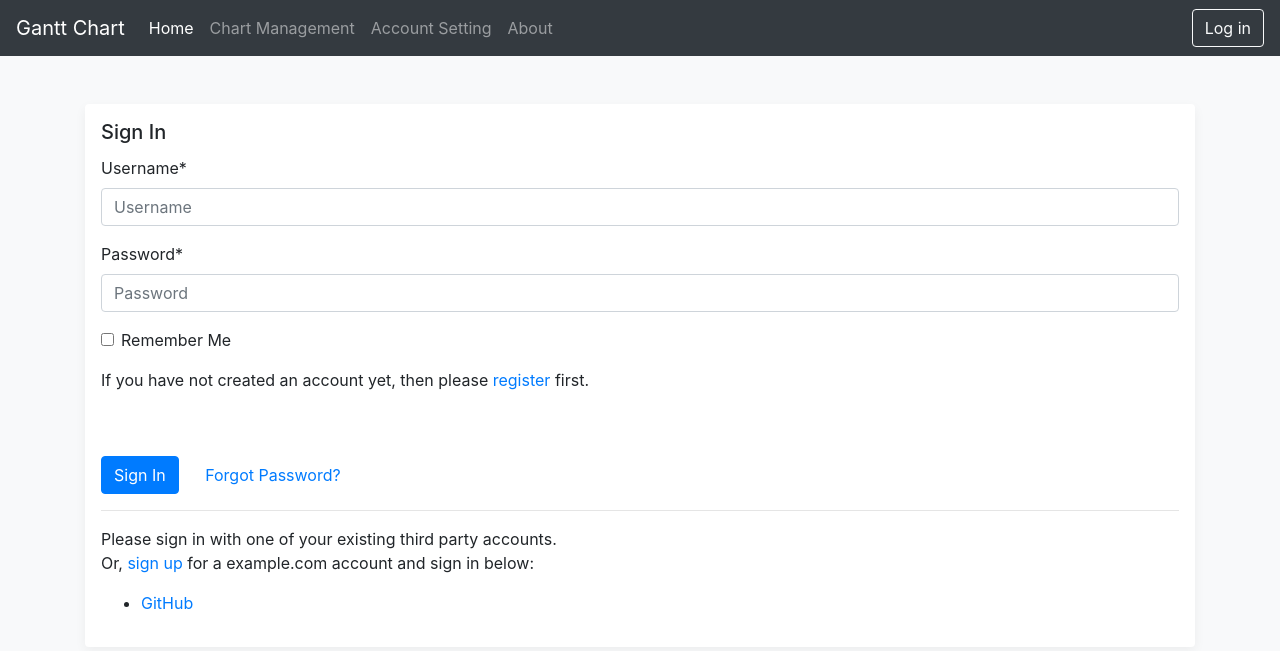
After one commit to NTUST-2019SE-Group22/Project_Gantt-Chart, a Django app: page /accounts/login/ in a window 1280 px wide. The commit adds this page. Shown: the top 651 px of the page. Run offline with Django 3.2, Linux system fonts and the light colour scheme; some libraries are stand-ins or nearby versions.

Commit message:
[Fix] missing templates

```diff
--- a/mysite/allauth_boostrap/templates/account/base.html
+++ b/mysite/allauth_boostrap/templates/account/base.html
@@ -13,14 +13,14 @@
 
   <title>{% block head_title %}{% endblock %}</title>
 
-  {% include 'account/parts/bootstrap.html' %}
+  {% include 'account/part/bootstrap.html' %}
 
   {% block custom_css %}
     <link href="{% static 'accounts/allauth-bootstrap4.css' %}" rel="stylesheet">
     <link href="{% static 'accounts/offcanvas.css' %}" rel="stylesheet">
   {% endblock %}
 
-  {% include 'account/parts/head.html' %}
+  {% include 'account/part/head.html' %}
 </head>
 
 <body class="bg-light">
--- a/mysite/allauth_boostrap/templates/account/layout_card.html
+++ b/mysite/allauth_boostrap/templates/account/layout_card.html
@@ -2,7 +2,7 @@
 
 {% block body %}
 <header>
-  {% include 'account/parts/header.html' %}
+  {% include 'account/part/header.html' %}
   </header>
 
   <main role="main" class="container ">
--- /dev/null
+++ b/mysite/allauth_boostrap/templates/account/part/already_logged_in.html
@@ -0,0 +1,5 @@
+{% load i18n %}
+{% load account %}
+
+{% user_display user as user_display %}
+<p><strong>{% trans "Note" %}:</strong> {% blocktrans %}you are already logged in as {{ user_display }}.{% endblocktrans %}</p>
--- /dev/null
+++ b/mysite/allauth_boostrap/templates/account/part/bootstrap.html
@@ -0,0 +1,3 @@
+{% load static %}
+
+<link rel="stylesheet" href="https://stackpath.bootstrapcdn.com/bootstrap/4.4.1/css/bootstrap.min.css" integrity="sha384-Vkoo8x4CGsO3+Hhxv8T/Q5PaXtkKtu6ug5TOeNV6gBiFeWPGFN9MuhOf23Q9Ifjh" crossorigin="anonymous">
--- /dev/null
+++ b/mysite/allauth_boostrap/templates/account/part/header.html
@@ -0,0 +1,46 @@
+{% load static %}
+
+{% comment %}
+
+This header appears above the page card for allauth views
+It should include the site name and/or logo.
+
+<img src="{% static 'img/logo.png' %}" alt="Logo" />
+
+{% endcomment %}
+
+<header>
+        <nav class="navbar navbar-expand-lg fixed-top navbar-dark bg-dark">
+                <a class="navbar-brand mr-auto mr-lg-3" href="#">Gantt Chart</a>
+                <button class="navbar-toggler p-0 border-0" type="button" data-toggle="offcanvas">
+                    <span class="navbar-toggler-icon"></span>
+                </button>
+
+                <div class="navbar-collapse offcanvas-collapse" id="navbarsExampleDefault">
+                    <ul class="navbar-nav mr-auto">
+                        <li class="nav-item active">
+                            <a class="nav-link" href="#">Home</a>
+                        </li>
+                        <li class="nav-item ">
+                            <a class="nav-link" href="#">Chart Management</a>
+                        </li>
+                        <li class="nav-item ">
+                            <a class="nav-link" href="#">Account Setting</a>
+                        </li>
+                        <li class="nav-item ">
+                            <a class="nav-link" href="#">About</a>
+                        </li>
+                    </ul>
+                    {% if request.user.is_authenticated %}
+        <form class="form-inline my-2 my-lg-0">
+            <div class="mr-3"style="color: white">Hi! {{ user.username }}</div>
+            <a class="btn btn-outline-light my-2 my-sm-0" href="{% url 'account_logout' %}" role="button">Log out</a>
+          </form>
+    {% else %}
+    <form class="form-inline my-2 my-lg-0">
+        <a class="btn btn-outline-light my-2 my-sm-0" href="{% url 'account_login' %}" role="button">Log in</a>
+      </form>
+    {% endif %}
+                </div>
+            </nav>
+</header>
```
Also changed, not shown: mysite/allauth_boostrap/templates/account/part/head.html (added).
